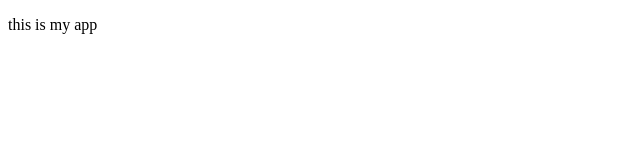
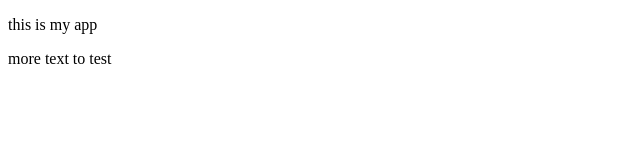
Before and after one commit to paulepayne/test, a plain HTML site: page index.html in a window 1280 px wide. Shown: the full height of the page, 0-640 px from the left. Drawn offline with Linux system fonts and the light colour scheme.

Commit message:
testing 2

```diff
--- a/app.js
+++ b/app.js
@@ -0,0 +1 @@
+// comment
--- a/index.html
+++ b/index.html
@@ -8,5 +8,6 @@
 </head>
 <body>
   <p>this is my app</p>
+  <p>more text to test</p>
 </body>
 </html>
```
